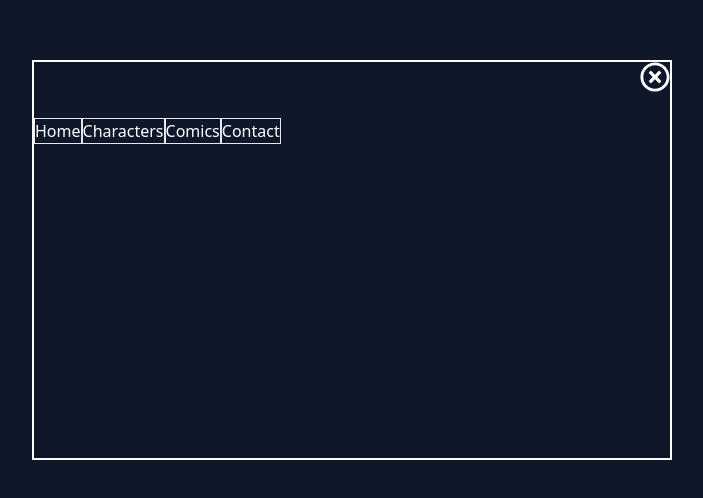
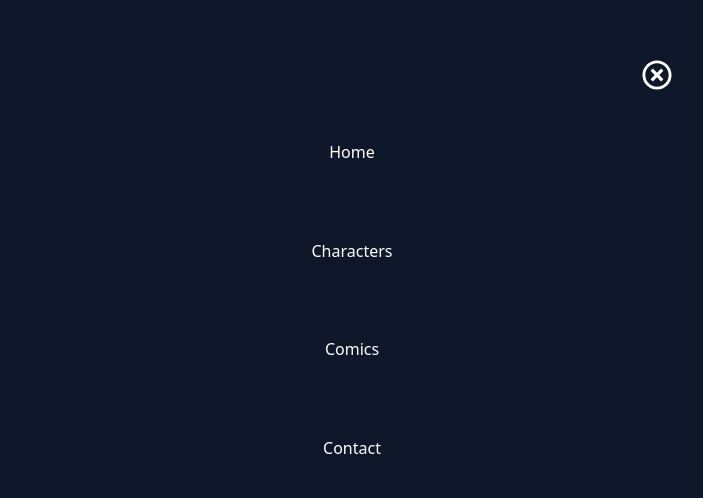
Before and after one commit to HelcioAnicio/MarvelComics-react, a React (Vite) app: page / in a window 1280 px wide. Shown: the part 140-638 px from the top of the page, without its empty margins (288-991 px from the left). Built offline with nearby package versions, Linux system fonts and the light colour scheme.

Commit message:
Fixed the problem i

```diff
--- a/src/Components/Header/header.jsx
+++ b/src/Components/Header/header.jsx
@@ -12,16 +12,16 @@ export function Header () {
                     <GiHamburgerMenu className='text-4xl text-black'  />
                 </button>
                 <nav className="absolute bg-slate-900 text-white w-full h-full top-0 right-0 flex items-center justify-center">
-                    <ul className="w-1/2 h-1/2 border-white border-solid border-2 flex-col flex-wrap justify-between items-center">
-                        <li className='text-right'>
+                    <ul className="mx-atuo w-1/2 h-1/2 flex flex-col justify-between items-center relative pt-20">
+                        <li className='absolute top-0 right-0'>
                             <button type="button">
-                                <FaRegTimesCircle className='text-3xl mb-5'/>
+                                <FaRegTimesCircle className='text-3xl'/>
                             </button>
                         </li>
-                        <li className='inline-block border border-w'>Home</li>
-                        <li className='inline-block border border-w'>Characters</li>
-                        <li className='inline-block border border-w'>Comics</li>
-                        <li className='inline-block border border-w'>Contact</li>
+                        <li>Home</li>
+                        <li>Characters</li>
+                        <li>Comics</li>
+                        <li>Contact</li>
                     </ul>
                 </nav>
             </header>
```
